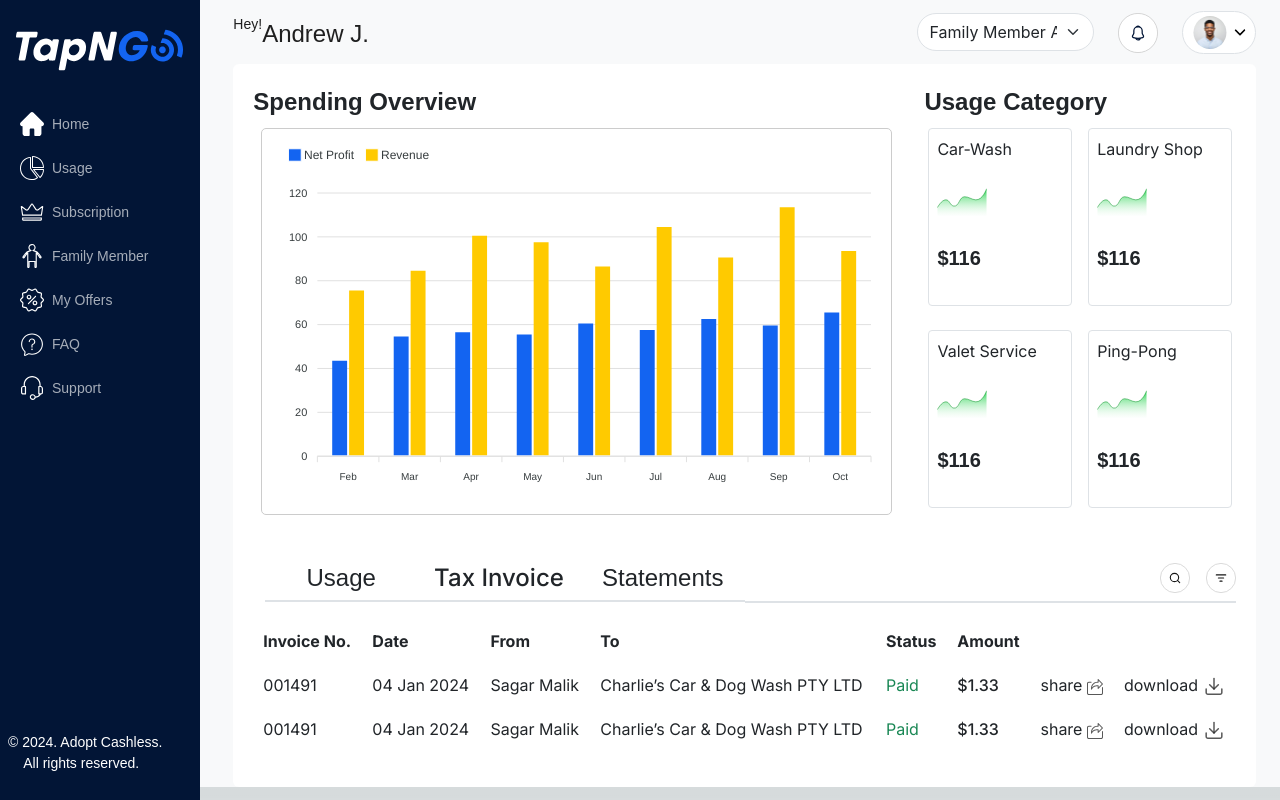
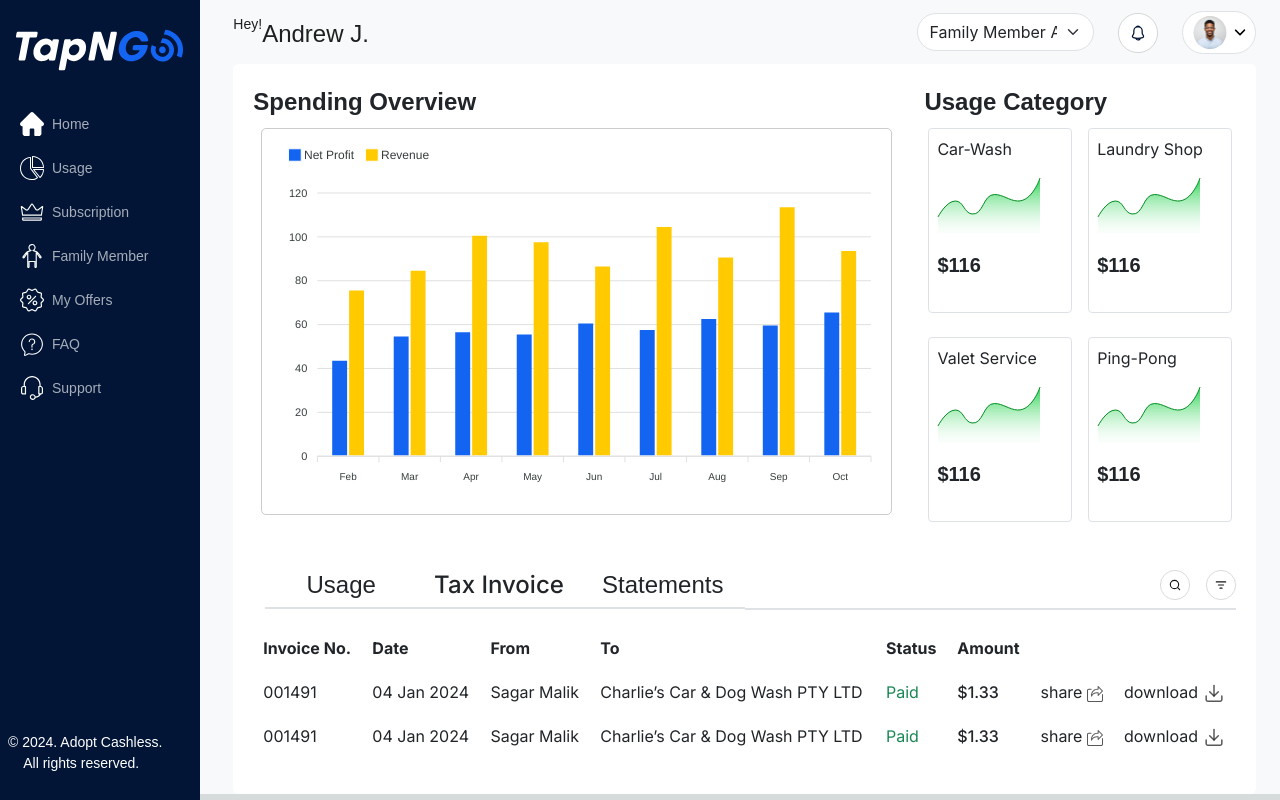
Before and after one commit to Abheerajput/tapngo, a Next.js app: page /Dashboard/Usages in a window 1280 px wide. Built offline with nearby package versions, Linux system fonts and the light colour scheme.

Commit message:
tsconfig

```diff
--- a/src/app/Dashboard/Usages/page.tsx
+++ b/src/app/Dashboard/Usages/page.tsx
@@ -1,146 +1,16 @@
-// "use client"
-// import ReactApexChart from 'react-apexcharts';
-// import { Row, Col } from 'react-bootstrap';
-// import Image from 'next/image';
-// import { useEffect } from 'react';
-// import { ApexOptions } from 'apexcharts';
-// import UsagesList from './UsagesList';
-// import Group from "../../../../public/assets/images/svg/Group.svg";
-// import Layout from '@/app/components/Layout/Laytout';
-
-// const Usages: React.FC = () => {
-
-
-//   const barSeries = [
-//     {
-//       name: 'Net Profit',
-//       data: [44, 55, 57, 56, 61, 58, 63, 60, 66],
-//       color: '#1364F1',
-//     },
-//     {
-//       name: 'Revenue',
-//       data: [76, 85, 101, 98, 87, 105, 91, 114, 94],
-//       color: '#FFCA00',
-//     },
-//   ];
-
-//   const barOptions: ApexOptions = {
-//     chart: {
-//       type: 'bar',
-//       height: 356,
-//       toolbar: {
-//         show: false,
-//       },
-//     },
-//     plotOptions: {
-//       bar: {
-//         horizontal: false,
-//         columnWidth: '55%',
-//       },
-//     },
-//     dataLabels: {
-//       enabled: false,
-//     },
-//     stroke: {
-//       show: true,
-//       width: 2,
-//       colors: ['transparent'],
-//     },
-//     xaxis: {
-//       categories: ['Feb', 'Mar', 'Apr', 'May', 'Jun', 'Jul', 'Aug', 'Sep', 'Oct'],
-//       labels: {
-//         show: true,
-//         style: {
-//           fontSize: '10px',
-//         },
-//       },
-//     },
-//     fill: {
-//       opacity: 1,
-//     },
-//     tooltip: {
-//       y: {
-//         formatter: function (val) {
-//           return "$ " + val + " thousands";
-//         },
-//       },
-//     },
-//     annotations: {
-//       xaxis: [],
-//     },
-//     legend: {
-//       position: 'top',
-//       horizontalAlign: 'left',
-//     },
-//   };
-
-//   return (
-//     <Layout>
-//       <div className='bg-white custom-padding rounded-2'>
-//         <Row>
-//           <Col xs={12} md={8}>
-//             <span className='fs_24 fw-semibold red_ff text-dark'>Spending Overview</span>
-//             <div className='p-2'>
-//               <div className="chart-container">
-//                 <ReactApexChart options={barOptions} series={barSeries} type="bar" height={350} />
-//               </div>
-//             </div>
-//           </Col>
-//           <Col xs={12} lg={4}>
-//             <span className='fs_24 fw-semibold red_ff text-dark'>Usage Category</span>
-//             <Row xs={2} md={2} className="g-2">
-//               <Col lg={6} xs={6} className="p-2">
-//                 <div className='border border-color ps-2 pt-2 p-3 text-dark'>
-//                   <p>Car-Wash</p>
-//                   <Image src={Group} alt="Car-Wash" />
-//                   <p className='fs_20 fw-semibold red_ff pt-3 text-dark'>$116</p>
-//                 </div>
-//               </Col>
-//               <Col lg={6} xs={6} className="p-2">
-//                 <div className='border text-dark border-color ps-2 pt-2 p-3 text-nowrap'>
-//                   <p>Laundry Shop</p>
-//                   <Image src={Group} alt="Laundry Shop" />
-//                   <p className='fs_20 fw-semibold red_ff pt-3 text-dark'>$116</p>
-//                 </div>
-//               </Col>
-//               <Col lg={6} xs={6} className="p-2">
-//                 <div className='border border-color ps-2 pt-2 p-3 text-dark text-nowrap'>
-//                   <p>Valet Service</p>
-//                   <Image src={Group} alt="Valet Service" />
-//                   <p className='fs_20 fw-semibold red_ff pt-3 text-dark'>$116</p>
-//                 </div>
-//               </Col>
-//               <Col lg={6} xs={6} className="p-2">
-//                 <div className='border border-color ps-2 pt-2 p-3 text-dark'>
-//                   <p>Ping-Pong</p>
-//                   <Image src={Group} alt="Ping-Pong" />
-//                   <p className='fs_20 fw-semibold red_ff pt-3 text-dark'>$116</p>
-//                 </div>
-//               </Col>
-//             </Row>
-//           </Col>
-//         </Row>
-//         <UsagesList />
-//       </div>
-//     </Layout>
-//   );
-// };
-
-// export default Usages;
-
-
-"use client";
-import dynamic from 'next/dynamic';
+"use client"
+import ReactApexChart from 'react-apexcharts';
 import { Row, Col } from 'react-bootstrap';
 import Image from 'next/image';
+import { useEffect } from 'react';
 import { ApexOptions } from 'apexcharts';
 import UsagesList from './UsagesList';
 import Group from "../../../../public/assets/images/svg/Group.svg";
 import Layout from '@/app/components/Layout/Laytout';
 
-const ReactApexChart = dynamic(() => import('react-apexcharts'), { ssr: false });
+const Usages: React.FC = () => {
 
-const Usages: React.FC = () => {
+
   const barSeries = [
     {
       name: 'Net Profit',
@@ -219,15 +89,34 @@ const Usages: React.FC = () => {
           <Col xs={12} lg={4}>
             <span className='fs_24 fw-semibold red_ff text-dark'>Usage Category</span>
             <Row xs={2} md={2} className="g-2">
-              {['Car-Wash', 'Laundry Shop', 'Valet Service', 'Ping-Pong'].map((category, index) => (
-                <Col lg={6} xs={6} className="p-2" key={index}>
-                  <div className='border border-color ps-2 pt-2 p-3 text-dark'>
-                    <p>{category}</p>
-                    <Image src={Group} alt={category} width={50} height={50} />
-                    <p className='fs_20 fw-semibold red_ff pt-3 text-dark'>$116</p>
-                  </div>
-                </Col>
-              ))}
+              <Col lg={6} xs={6} className="p-2">
+                <div className='border border-color ps-2 pt-2 p-3 text-dark'>
+                  <p>Car-Wash</p>
+                  <Image src={Group} alt="Car-Wash" />
+                  <p className='fs_20 fw-semibold red_ff pt-3 text-dark'>$116</p>
+                </div>
+              </Col>
+              <Col lg={6} xs={6} className="p-2">
+                <div className='border text-dark border-color ps-2 pt-2 p-3 text-nowrap'>
+                  <p>Laundry Shop</p>
+                  <Image src={Group} alt="Laundry Shop" />
+                  <p className='fs_20 fw-semibold red_ff pt-3 text-dark'>$116</p>
+                </div>
+              </Col>
+              <Col lg={6} xs={6} className="p-2">
+                <div className='border border-color ps-2 pt-2 p-3 text-dark text-nowrap'>
+                  <p>Valet Service</p>
+                  <Image src={Group} alt="Valet Service" />
+                  <p className='fs_20 fw-semibold red_ff pt-3 text-dark'>$116</p>
+                </div>
+              </Col>
+              <Col lg={6} xs={6} className="p-2">
+                <div className='border border-color ps-2 pt-2 p-3 text-dark'>
+                  <p>Ping-Pong</p>
+                  <Image src={Group} alt="Ping-Pong" />
+                  <p className='fs_20 fw-semibold red_ff pt-3 text-dark'>$116</p>
+                </div>
+              </Col>
             </Row>
           </Col>
         </Row>
--- a/tsconfig.json
+++ b/tsconfig.json
@@ -1,4 +1,5 @@
 {
+  "$schema": "./tsconfig.schema.json",
   "compilerOptions": {
     "lib": ["dom", "dom.iterable", "esnext"],
     "allowJs": true,
```
Also changed, not shown: src/app/Dashboard/Subcriptiondashboard/page.tsx (+6 -6 lines).
